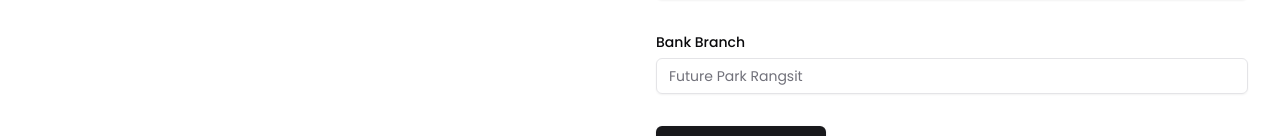
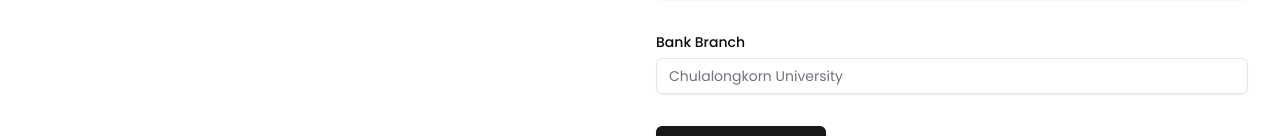
Before and after one commit to CP-RektMart/pic-me-pls-frontend, a Next.js app: page /profile in a window 1280 px wide. Shown: the part 815-951 px from the top of the page. Built offline with nearby package versions, Linux system fonts and the light colour scheme.

Commit message:
edit: placeholder

```diff
--- a/src/components/profile-page/index.tsx
+++ b/src/components/profile-page/index.tsx
@@ -141,7 +141,7 @@ export default function Profile({ isPhotographer }: ProfileProps) {
               <div className='space-y-1.5'>
                 <p className='text-sm font-medium'>Bank Branch</p>
                 <Input
-                  placeholder='Future Park Rangsit'
+                  placeholder='Chulalongkorn University'
                   {...register('bankBranch')}
                 />
               </div>
```
